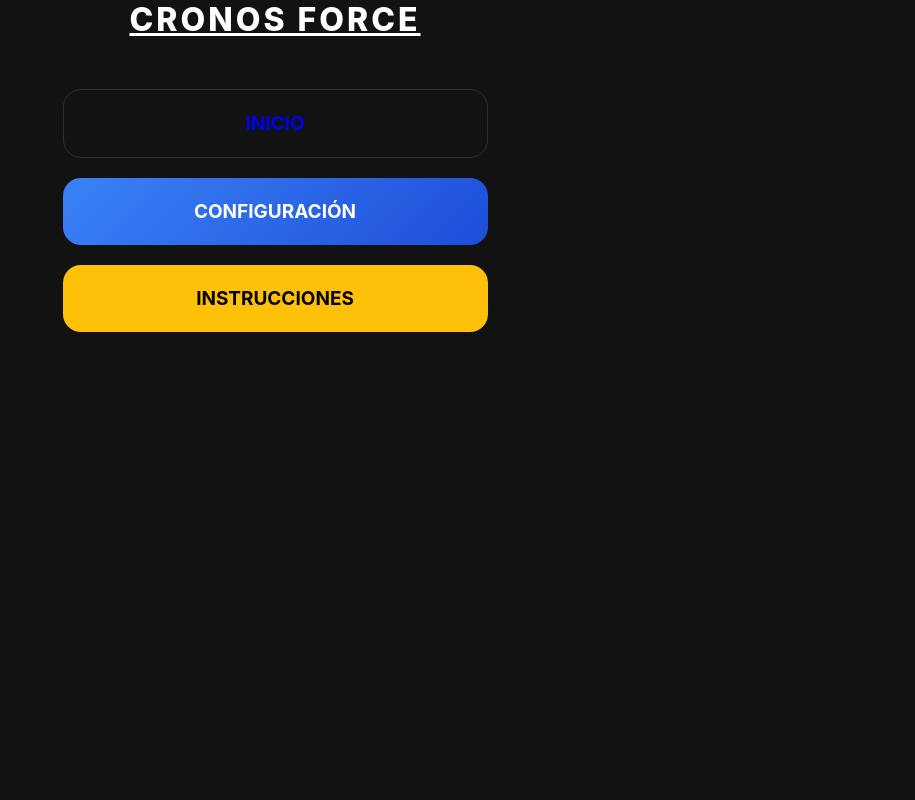
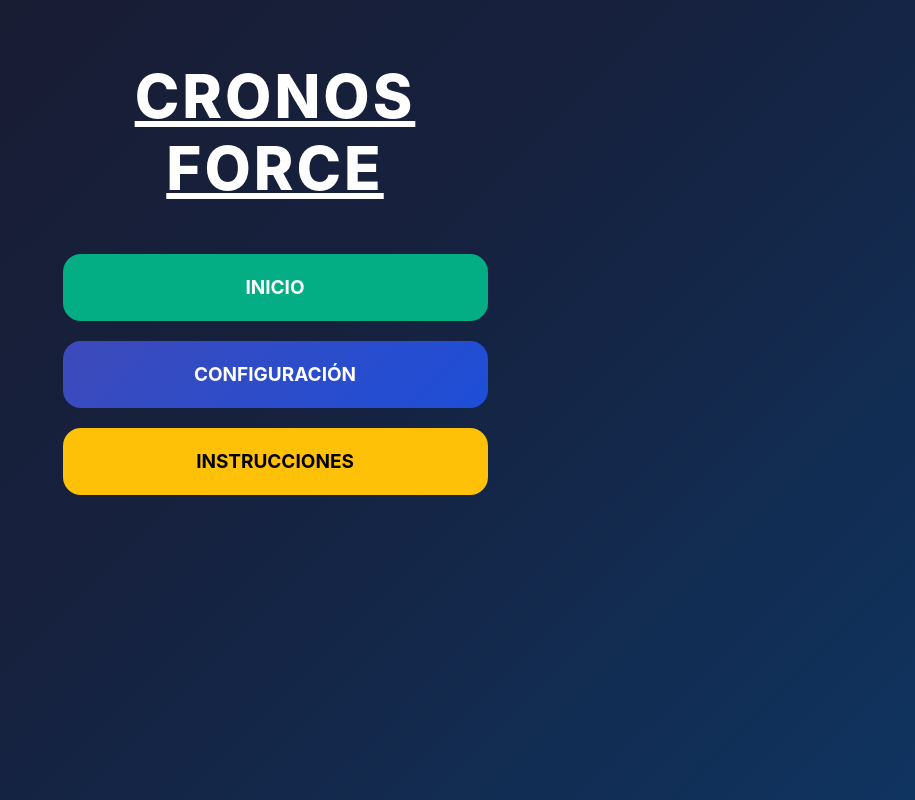
Before and after one commit to Jester52/CronosForcePro, a plain HTML site: page index.html in a window 1280 px wide. Shown: the whole page, without its empty margins (365-1280 px from the left). Drawn offline with Linux system fonts and the light colour scheme.

Commit message:
Add files via upload

```diff
--- a/index.html
+++ b/index.html
@@ -21,7 +21,7 @@
     <div id="app">
         <div class="logo">CRONOS FORCE</div>
         <div class="home-container">
-            <a href="cronometro.html" class="home-btn">INICIO</a>
+            <a href="cronometro.html" class="home-btn home-btn_iniciar">INICIO</a>
             <a href="config.html" class="home-btn home-btn_config">CONFIGURACIÓN</a>
             <a href="instructions.html" class="home-btn home-btn_instruct">INSTRUCCIONES</a>
         </div>
--- a/style.css
+++ b/style.css
@@ -12,9 +12,9 @@
     --purpple: #1B143F;
 
     /* TUS GRADIENTES PERSONALIZADOS */
-    --btn-green: linear-gradient(135deg, #22c55e, #16a34a);
+    --btn-green: linear-gradient(135deg, #07E092, #16a34a);
     --btn-red: linear-gradient(135deg, #ef4444, #b91c1c);
-    --btn-blue: linear-gradient(135deg, #3b82f6, #1d4ed8);
+    --btn-blue: linear-gradient(135deg, #3D4ABA, #1d4ed8);
 }
 
 body {
@@ -52,7 +52,7 @@ body {
     width: 40px;
     height: 4px;
     background-color: #3b3b3b;
-    border-radius: 0 0 5px 5px;
+    border-radius: 0 0 3px 3px;
     z-index: 100001;
 }
 
@@ -97,8 +97,9 @@ body {
 }
 
 .logo {
-    font-size: 32px;
+    font-size: 60px;
     font-weight: 800;
+    margin-top: 60px;
     margin-bottom: 50px;
     letter-spacing: 3px;
     text-align: center;
@@ -125,6 +126,7 @@ body {
 
 .home-btn:active { transform: scale(0.97); }
 .home-btn.primary { background: var(--card); color: white; }
+.home-btn_iniciar { background:#03AE85; color: white; border: none; }
 .home-btn_config { background: var(--btn-blue); color: white; border: none; }
 .home-btn_instruct { background: #FFC107; color: black; border: none; }
 
@@ -243,3 +245,7 @@ body {
     z-index: 11000; width: 80%; text-align: center;
     border: 1px solid var(--border);
 }
+
+.bg-menu {
+    background: linear-gradient(135deg, #1a1a2e 0%, #16213e 50%, #0f3460 100%);
+}
```
Also changed, not shown: config.html (+2 -2 lines), instructions.html (+2 -2 lines).
